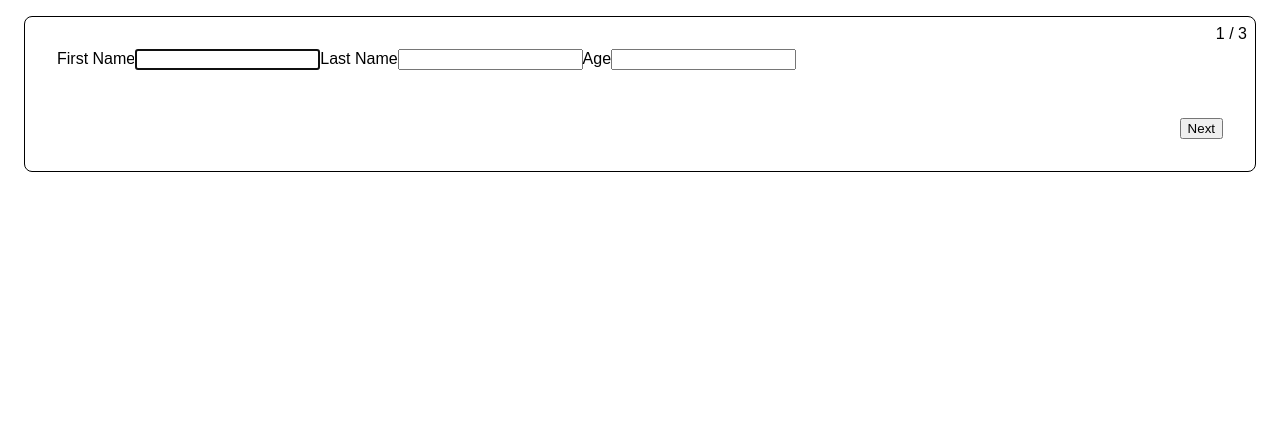
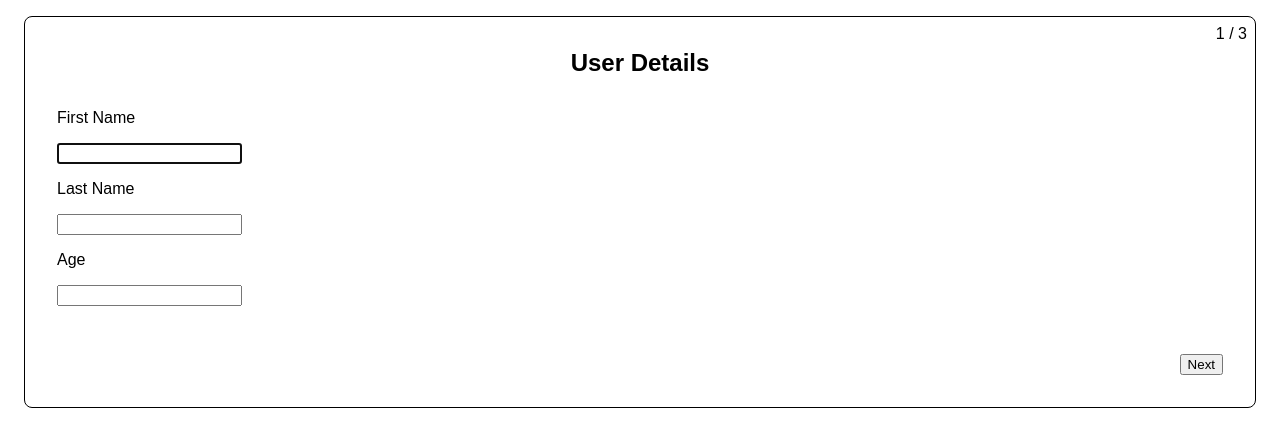
Before and after one commit to codicecustode/multistep-form, a React (Vite) app: page / in a window 1280 px wide. Shown: the top 446 px of the page. Built offline with nearby package versions, Linux system fonts and the light colour scheme.

Commit message:
Refactor form components to use FormWrapper

```diff
--- a/src/AccountForm.tsx
+++ b/src/AccountForm.tsx
@@ -1,6 +1,7 @@
+import { FormWrapper } from "./FormWrapper"
 export function AccountForm(){
     return(
-        <>
+        <FormWrapper title="Account details">
             <label>Email</label>
             <input
                 autoFocus
@@ -25,7 +26,7 @@
                 required
                 type="text"
             />
-        </>
+        </FormWrapper>
     )
 
 }
--- a/src/AddressForm.tsx
+++ b/src/AddressForm.tsx
@@ -1,6 +1,7 @@
+import { FormWrapper } from "./FormWrapper"
 export function AddressForm(){
     return(
-        <>
+        <FormWrapper title="Address Details">
             <label>City</label>
             <input
                 autoFocus
@@ -25,7 +26,7 @@
                 required
                 type="text"
             />
-        </>
+        </FormWrapper>
     )
 
 }
--- a/src/UserForm.tsx
+++ b/src/UserForm.tsx
@@ -1,6 +1,7 @@
+import { FormWrapper } from "./FormWrapper"
 export function UserForm(){
     return(
-        <>
+        <FormWrapper title="User Details">
             <label>First Name</label>
             <input
                 autoFocus
@@ -20,6 +21,6 @@
                 min={1}
                 type="number"
             />
-        </>
+        </FormWrapper>
     )
 }
```
